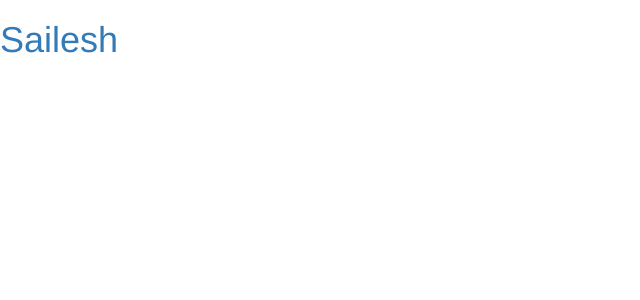
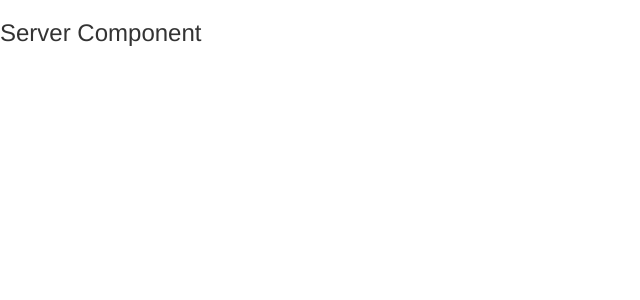
Before and after one commit to sailesh97/Learn-Angular, an Angular app: page / in a window 1280 px wide. Shown: the top 300 px of the page, without its empty margins (0-640 px from the left). Built offline with nearby package versions, Linux system fonts and the light colour scheme.

Commit message:
Changed the bootstraped component

```diff
--- a/src/app/app.component.html
+++ b/src/app/app.component.html
@@ -1 +1 @@
-<h1 class="text-primary">Sailesh</h1>
+<h3>I'm in the App Component</h3>
--- /dev/null
+++ b/src/app/server/server.component.ts
@@ -0,0 +1,10 @@
+import { Component } from "@angular/core";
+
+@Component({
+    selector:'app-server',
+    template:`<h3>Server Component</h3>`
+})
+
+export class ServerComponent{
+
+}
--- a/src/index.html
+++ b/src/index.html
@@ -10,7 +10,8 @@
   integrity="sha384-BVYiiSIFeK1dGmJRAkycuHAHRg32OmUcww7on3RYdg4Va+PmSTsz/K68vbdEjh4u" crossorigin="anonymous">
 </head>
 <body>
-  <app-root></app-root>
+  <!-- <app-root></app-root> -->
+  <app-server></app-server>
   <script src="https://code.jquery.com/jquery-3.1.1.min.js" integrity="sha256-hVVnYaiADRTO2PzUGmuLJr8BLUSjGIZsDYGmIJLv2b8=" crossorigin="anonymous"></script>
   <script src="https://maxcdn.bootstrapcdn.com/bootstrap/3.3.7/js/bootstrap.min.js" integrity="sha384-Tc5IQib027qvyjSMfHjOMaLkfuWVxZxUPnCJA7l2mCWNIpG9mGCD8wGNIcPD7Txa" crossorigin="anonymous"></script>
 </body>
```
Also changed, not shown: src/app/app.module.ts (+5 -2 lines), src/app/server/server.component.html (added).
